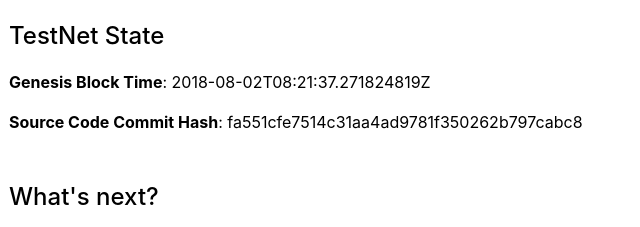
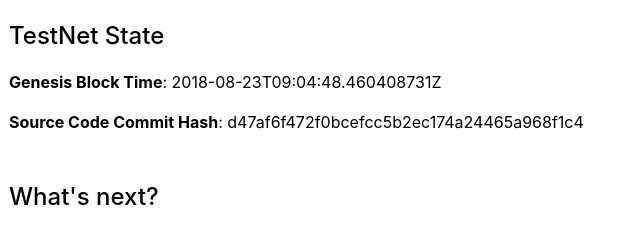
Before and after one commit to CyberMiles/testnet, a website: page travis/faucet/public/index.html in a window 1280 px wide. Shown: the part 1278-1505 px from the top of the page, 331-971 px from the left. Drawn offline with nearby package versions, Linux system fonts and the light colour scheme; some packages are replaced by stand-ins of ours; no server answers.

Commit message:
testnet reset, change commit id

```diff
--- a/travis/faucet/public/index.html
+++ b/travis/faucet/public/index.html
@@ -57,8 +57,8 @@
     </form>
 
     <h2>TestNet State</h2>
-    <p><strong>Genesis Block Time</strong>: 2018-08-02T08:21:37.271824819Z</p>
-    <p><strong>Source Code Commit Hash</strong>: fa551cfe7514c31aa4ad9781f350262b797cabc8</p>
+    <p><strong>Genesis Block Time</strong>: 2018-08-23T09:04:48.460408731Z</p>
+    <p><strong>Source Code Commit Hash</strong>: d47af6f472f0bcefcc5b2ec174a24465a968f1c4</p>
 
 
     <h2>What's next?</h2>
```
